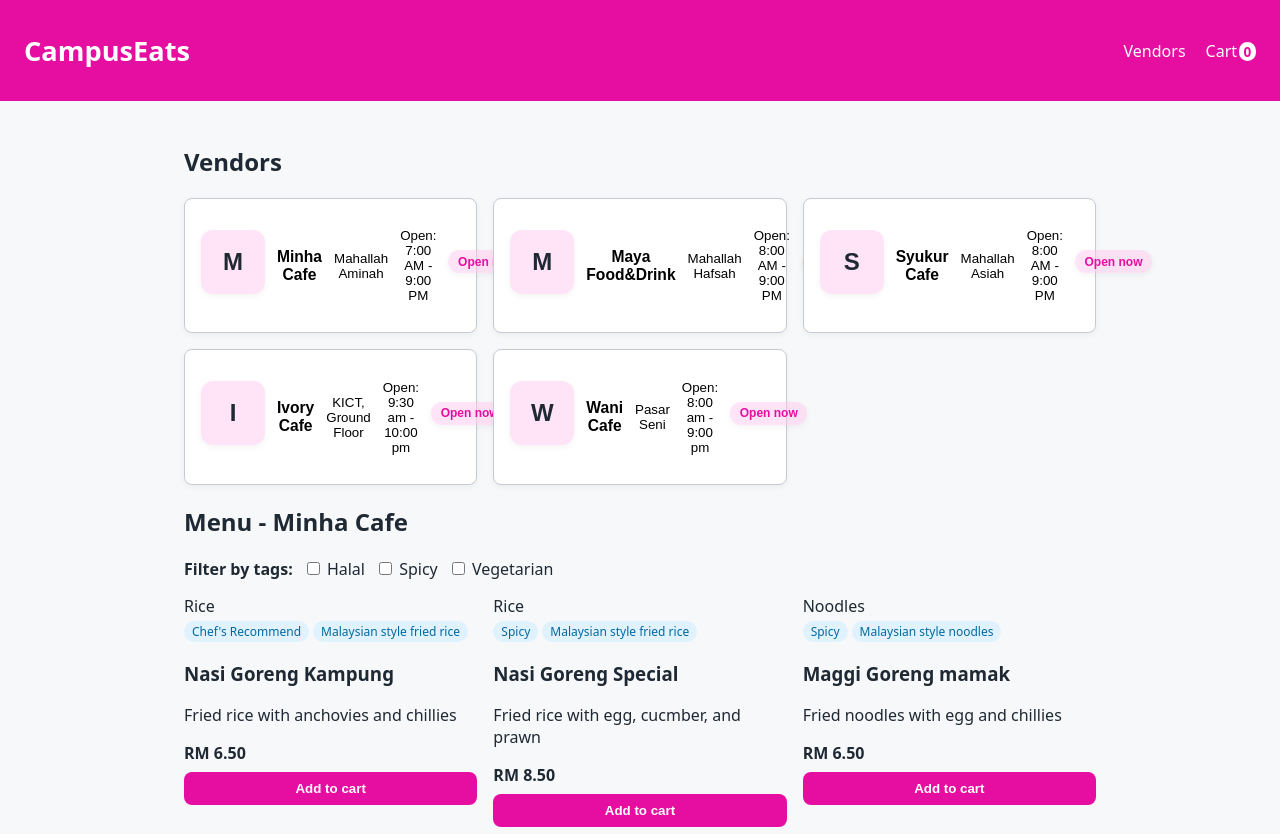
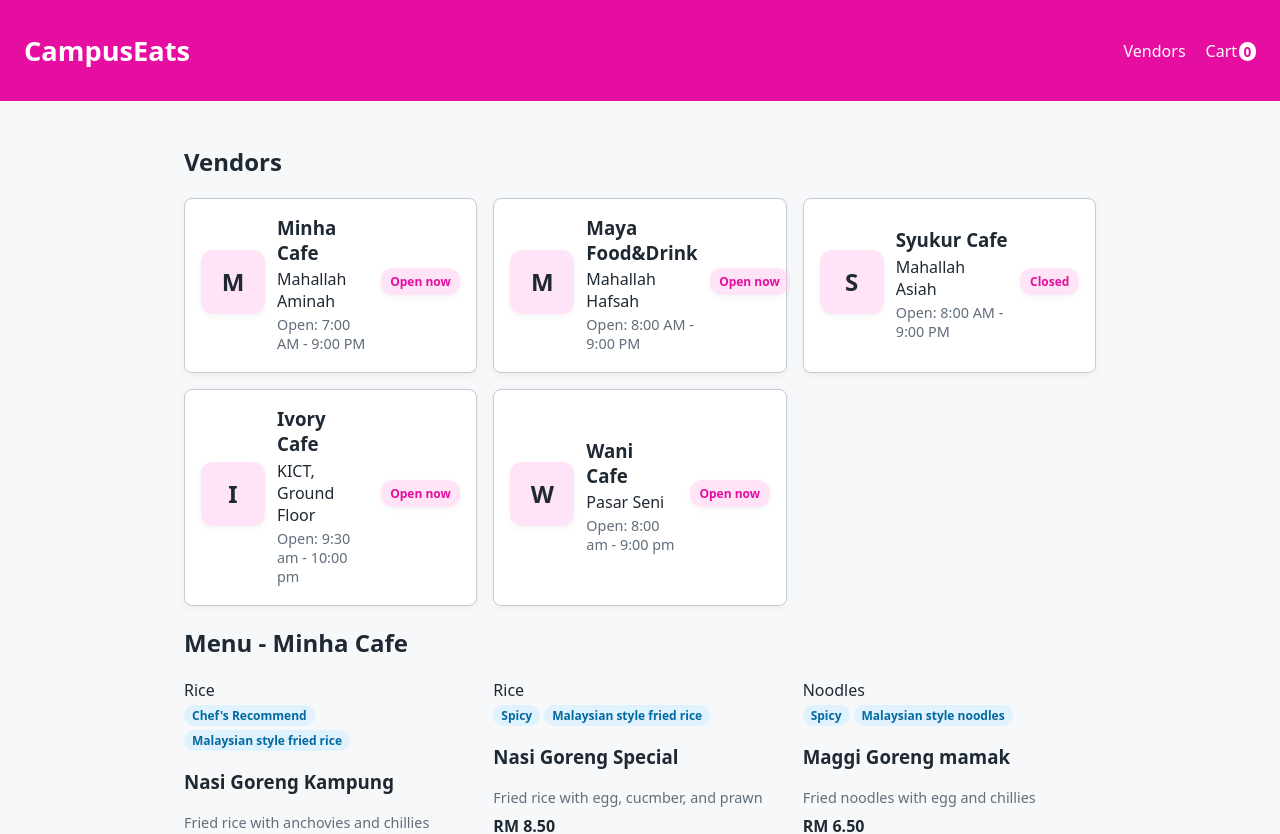
Before and after one commit to aishahmaisara2026/campuseats-2415896, a React (Vite) app: page / in a window 1280 px wide. Shown: the top 834 px of the page. Built offline with nearby package versions, Linux system fonts and the light colour scheme.

Commit message:
Updating App.jsx, MenuList, VendorCard, MenuItemCard

```diff
--- a/public/api/vendors.json
+++ b/public/api/vendors.json
@@ -37,7 +37,7 @@
         "name": "Syukur Cafe",
         "location": "Mahallah Asiah",
         "openHours": "8:00 AM - 9:00 PM",
-        "isOpen" : true,
+        "isOpen" : false,
         "menu": []
     },
 
--- a/src/App.jsx
+++ b/src/App.jsx
@@ -5,6 +5,7 @@ import CartPage from './components/CartPage.jsx'
 import { Loading, ErrorMessage } from './components/Status.jsx'
 import MenuItemCard from './components/MenuItemCard.jsx'
 import VendorCard from './components/VendorCard.jsx'
+import MenuList from './components/MenuList.jsx'
 
 function App() {
   const [vendors, setVendors] = useState([])
@@ -95,7 +96,7 @@ function App() {
     selectedTags.every((t) => item.tags?.includes(t))
   ) || []
 
-  const ALL_TAGS = ['Halal', 'Spicy', 'Vegetarian']
+  const ALL_TAGS = ['Sweet', 'Spicy', "Chef's Recommend"]
 
   let content
   if (view === 'cart') {
@@ -143,6 +144,11 @@ function App() {
           <section>
             <h2>Menu - {selectedVendor.name}</h2>
 
+            <MenuList
+            items={selectedVendor.menu || []}
+            onAdd={handleAddToCart}
+          />
+
             {/* Feature 6: Tag Filters */}
             <div style={{ display: 'flex', gap: '10px', marginBottom: '15px' }}>
               <strong>Filter by tags:</strong>
--- a/src/components/CartPage.jsx
+++ b/src/components/CartPage.jsx
@@ -11,7 +11,7 @@ function CartPage({ cart, onChangeQty, onRemove, onPlaceOrder }) {
   return (
     <div className="cart-layout">
       <div className="card">
-        <ul className="cart-list">
+        <ol className="cart-list">
           {cart.map((line) => (
             <CartItem
               key={line.item.id}
@@ -20,7 +20,7 @@ function CartPage({ cart, onChangeQty, onRemove, onPlaceOrder }) {
               onRemove={onRemove}
             />
           ))}
-        </ul>
+        </ol>
         <p className="cart-total">Total: RM {total.toFixed(2)}</p>
       </div>
       <CheckoutForm onPlaceOrder={onPlaceOrder} />
--- a/src/components/CheckoutForm.jsx
+++ b/src/components/CheckoutForm.jsx
@@ -38,7 +38,7 @@ function handleSubmit(event) {
     const found = validate(values)
     setErrors(found)
     // TODO: if found has no keys, call onPlaceOrder(values)
-    if (Object.keys(foundErrors).length === 0) {
+    if (Object.keys(found).length === 0) {
       onPlaceOrder(values)
     }
 }
@@ -52,8 +52,8 @@ return (
         <label htmlFor="mahallah">Mahallah</label>
         <select id="mahallah" name="mahallah" value={values.mahallah}
         onChange={handleChange}>
-            <option value="">Select…</option>
-            {MAHALLAHS.map((m) => <option key={m} value={m}>{m}</option>)}
+        <option value="">Select…</option>
+        {MAHALLAHS.map((m) => <option key={m} value={m}>{m}</option>)}
         </select>
     {/* TODO: show errors.mahallah */}
         {errors.mahallah && <p className="field-error">{errors.mahallah}</p>}
--- a/src/components/MenuItemCard.jsx
+++ b/src/components/MenuItemCard.jsx
@@ -16,7 +16,7 @@ function MenuItemCard({ item, onAdd }) {
                 fontSize: '0.75rem',
                 padding: '2px 8px',
                 borderRadius: '12px',
-                fontWeight: '500'
+                fontWeight: '600'
               }}
             >
               {tag}
@@ -26,7 +26,7 @@ function MenuItemCard({ item, onAdd }) {
       </div>
 
       <h3>{item.name}</h3>
-      <p>{item.description}</p>
+      <p className="muted">{item.description}</p>
       <p className="price">RM {Number(item.price || 0).toFixed(2)}</p>
 
       <button
--- a/src/components/MenuList.jsx
+++ b/src/components/MenuList.jsx
@@ -2,7 +2,7 @@ import MenuItemCard from './MenuItemCard'
 
 function MenuList({ items, onAdd }) {
   if (!items || items.length === 0) {
-    return <p className="empty-msg">No items on this menu yet.</p>
+    return <p className="empty-msg">Opening Soon!</p>
   }
 
   return (
--- a/src/components/VendorCard.jsx
+++ b/src/components/VendorCard.jsx
@@ -1,18 +1,22 @@
 function VendorCard({ vendor, isSelected, onSelect }) {
   return (
-    <button
-      type="button"
+    <div
       className={`vendor-card ${isSelected ? 'selected' : ''}`}
       onClick={() => onSelect(vendor.id)}
+      style={{ cursor: 'pointer' }}
     >
       <div className="thumb">{vendor.name.charAt(0)}</div>
-      <h3>{vendor.name}</h3>
-      <p>{vendor.location}</p>
-      <p>Open: {vendor.openHours}</p>
+
+      <div className="vendor-info" style={{ flex: 1 }}>
+        <h3 style={{ margin: 0 }}>{vendor.name}</h3>
+        <p style={{ margin: '0.2rem 0' }}>{vendor.location}</p>
+        <p className="muted"> Open: {vendor.openHours}</p>
+      </div>
+
       <span className={`status ${vendor.isOpen ? 'open' : 'closed'}`}>
         {vendor.isOpen ? 'Open now' : 'Closed'}
       </span>
-    </button>
+    </div>
   )
 }
 
```
Also changed, not shown: 1 other file (tests, documents, lock files or other folders).
